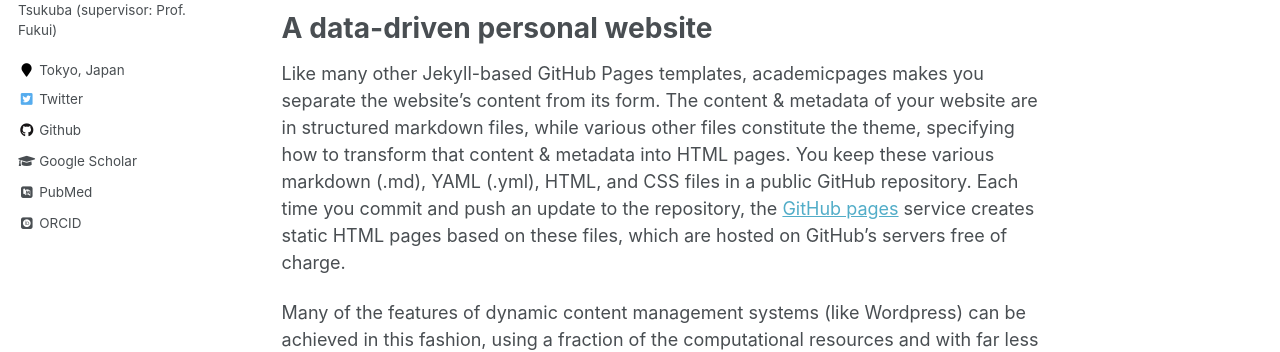
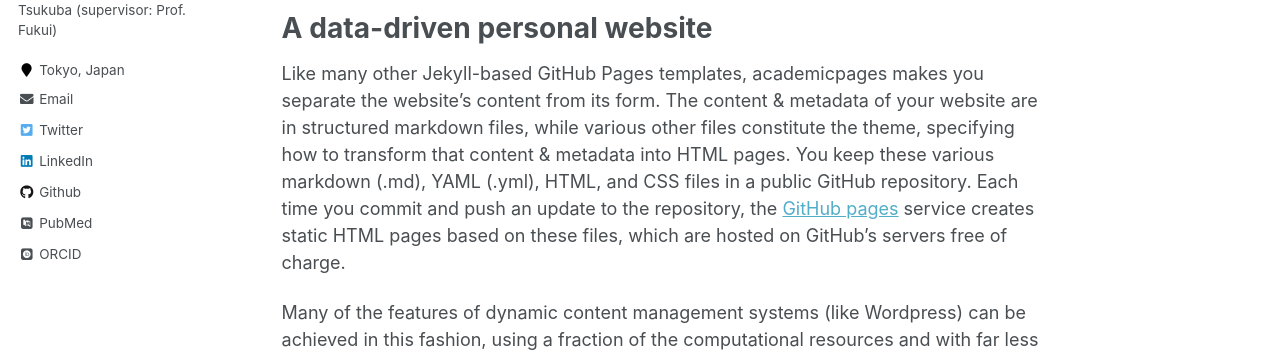
Before and after one commit to vivek37373/alisher-ai.github.io, a Jekyll site: the page built from _pages/about.md, in a window 1280 px wide. Shown: the part 470-822 px from the top of the page. Built offline with Jekyll 4.4.1, drawn with Linux system fonts in a browser that asks for light colours; some web fonts are replaced; some of the changed lines change nothing that is shown.

Commit message:
Update _config.yml

```diff
--- a/_config.yml
+++ b/_config.yml
@@ -86,8 +86,8 @@ author:
   location         : "Tokyo, Japan"
   employer         :
   pubmed           : "https://www.ncbi.nlm.nih.gov/pubmed/?term=john+snow"
-  googlescholar    : "http://yourfullgooglescholarurl.com"
-  email            :
+  googlescholar    : # "http://yourfullgooglescholarurl.com"
+  email            : alisher.abdulkhaev@gmail.com
   researchgate     :  # example: "https://www.researchgate.net/profile/yourprofile"
   uri              :
   bitbucket        :
@@ -96,20 +96,20 @@ author:
   flickr           :
   facebook         :
   foursquare       :
-  github           : "academicpages"
+  github           : "alisher-ai"
   google_plus      :
   keybase          :
   instagram        :
   impactstory      : #"https://profiles.impactstory.org/u/xxxx-xxxx-xxxx-xxxx"
   lastfm           :
-  linkedin         :
+  linkedin         : "https://www.linkedin.com/in/alisher-abdulkhaev/"
   orcid            : "http://orcid.org/yourorcidurl"
   pinterest        :
   soundcloud       :
   stackoverflow    : # http://stackoverflow.com/users/123456/username
   steam            :
   tumblr           :
-  twitter          : "replacethistwitterhandle"
+  twitter          : "@alisher_ai"
   vine             :
   weibo            :
   xing             :
```
